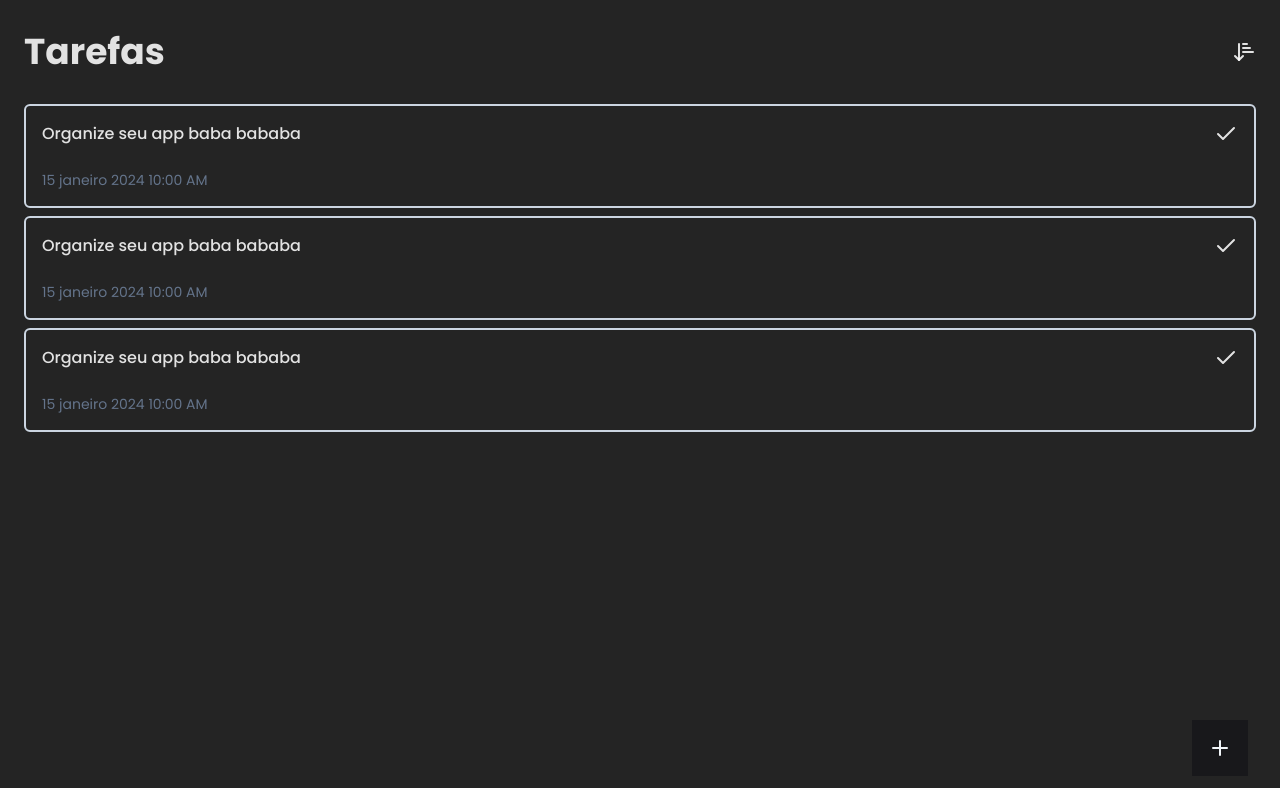
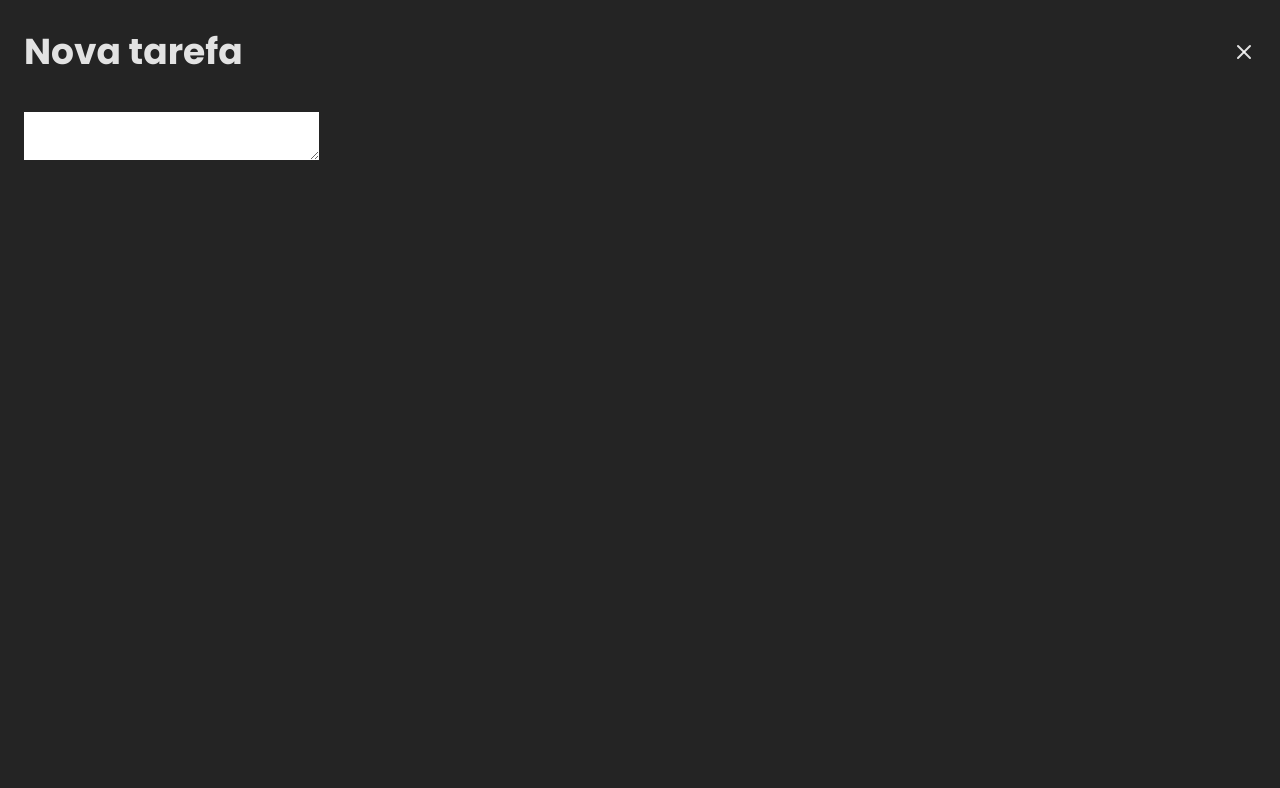
Before and after one commit to jesieldotdev/minhasnotas, a React (Vite) app: page / in a window 1280 px wide. Shown: the top 788 px of the page. Built offline with nearby package versions, Linux system fonts and the light colour scheme.

Commit message:
new_note

```diff
--- a/src/App.tsx
+++ b/src/App.tsx
@@ -1,9 +1,9 @@
 import { Home } from './pages/Home'
+import { NewTodo } from './pages/NewTodo'
 
 function App() {
 
-  return (<div><Home/></div>
-  )
+  return (<NewTodo/>)
 }
 
 export default App
--- /dev/null
+++ b/src/pages/NewTodo/index.tsx
@@ -0,0 +1,14 @@
+import {X} from "lucide-react"
+
+export const NewTodo = () => {
+    return (
+        <div className="px-6 pt-8 space-y-2">
+            <div className="flex justify-between items-center mb-8">
+                <p className="text-4xl font-bold">Nova tarefa</p>
+                <X />
+
+
+
+            </div>
+            <textarea/>
+            </div>)}
```
